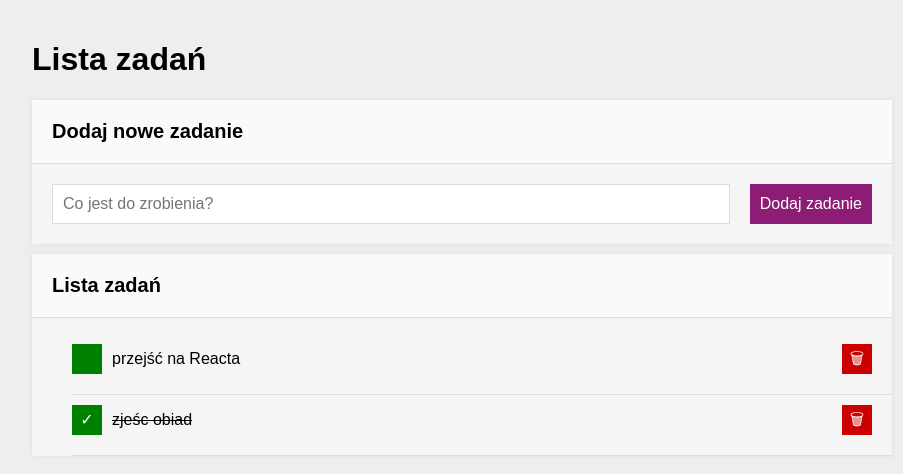
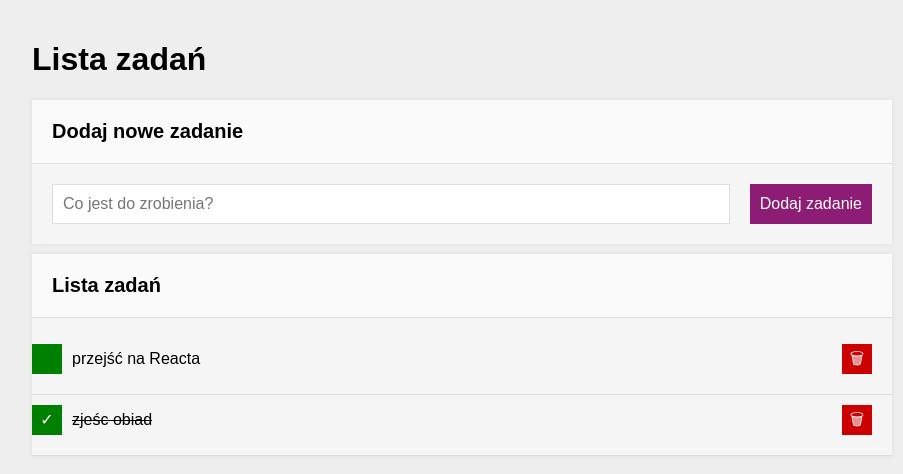
Before and after one commit to KatarzynaZaloba/todo-list-react, a React (Create React App) app: page / in a window 1280 px wide. Shown: the top 474 px of the page, without its empty margins (178-1081 px from the left). Built offline with nearby package versions, Linux system fonts and the light colour scheme.

Commit message:
remove task interaction

```diff
--- a/src/App.js
+++ b/src/App.js
@@ -6,16 +6,19 @@ import Section from "./Section";
 import Header from "./Header";
 import Container from "./Container";
 
-const tasks = [
-  { id: 1, content: "przejść na Reacta", done: false },
-  { id: 2, content: "zjeśc obiad", done: true },
-];
-
 function App() {
   const [hideDone, setHideDone] = useState(false);
+  const [tasks, setTasks] = useState([
+    { id: 1, content: "przejść na Reacta", done: false },
+    { id: 2, content: "zjeśc obiad", done: true },
+  ]);
 
   const toggleHideDone = () => {
     setHideDone(hideDone => !hideDone);
+  };
+
+  const removeTask = (id) => {
+    setTasks(tasks => tasks.filter(task => task.id !== id));
   };
 
   return (
--- a/src/Tasks/index.js
+++ b/src/Tasks/index.js
@@ -1,8 +1,8 @@
 import React from "react";
 import "./style.css";
 
-const Tasks = ({ tasks, hideDone }) => (
-    <ul className="task">
+const Tasks = ({ tasks, hideDone, removeTask }) => (
+    <ul className="tasks">
         {tasks.map(task => (
             <li
                 className={`tasks__item${task.done && hideDone
@@ -19,7 +19,7 @@ const Tasks = ({ tasks, hideDone }) => (
                     {task.content}
                 </span>
                 <button className="tasks__button tasks__button--remove"
-                onClick={() => console.log("Kliknięto w koszyk!")}
+                onClick={() => removeTask(task.id)}
                 >
                     🗑
                 </button>
```
